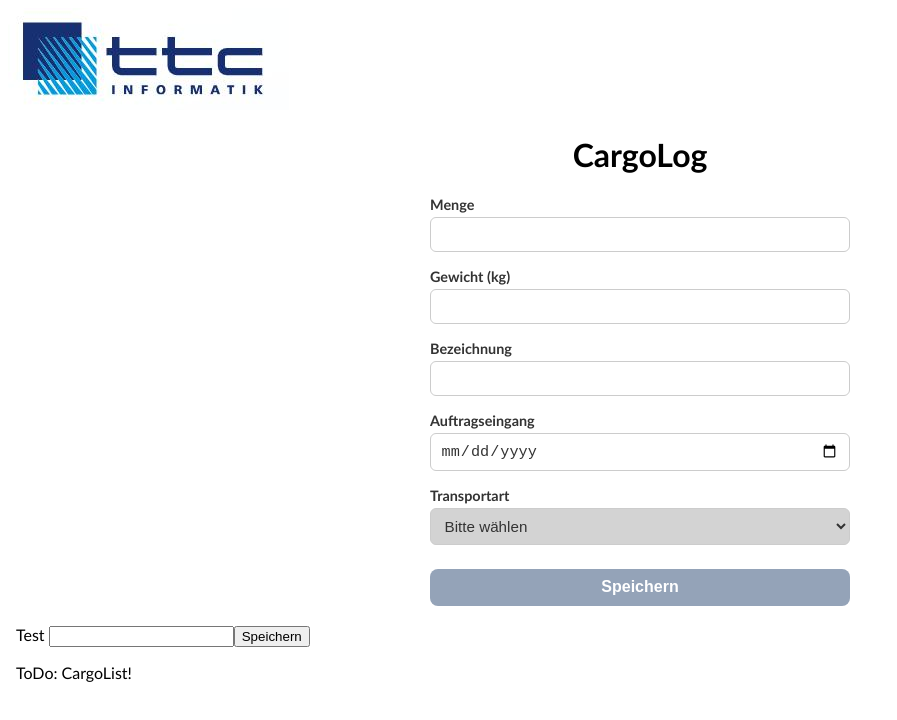
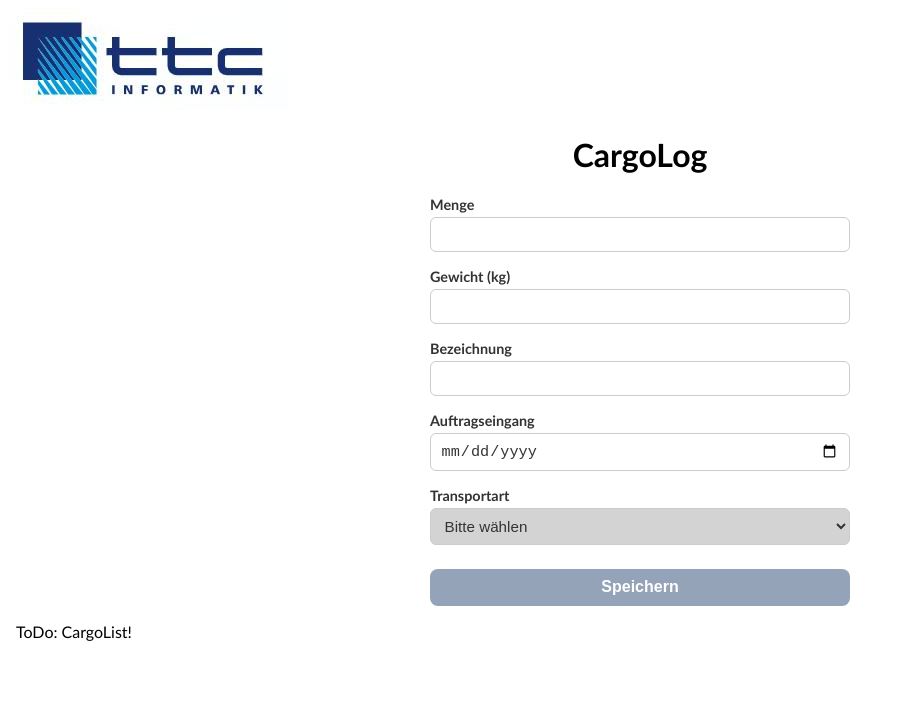
Before and after one commit to Weizenfuchs/CargoLog, an Angular app in the folder frontend/: page / in a window 1280 px wide. Shown: the top 720 px of the page, without its empty margins (0-897 px from the left). Built offline with nearby package versions, Linux system fonts and the light colour scheme.

Commit message:
Add success message handling and reset on form changes; enhance CSS for success message display

```diff
--- a/frontend/src/app/cargo/cargo-editor/cargo-editor.css
+++ b/frontend/src/app/cargo/cargo-editor/cargo-editor.css
@@ -72,3 +72,12 @@ select:has(option:checked[value=""]):not(:focus):not(:focus-within) {
   color: #dc2626; /* Rot für Fehler */
   font-size: 0.85rem;
 }
+
+.success-message {
+  background-color: #d4edda;
+  color: #155724;
+  padding: 10px;
+  border-radius: 5px;
+  margin-top: 10px;
+  border: 1px solid #c3e6cb;
+}
--- a/frontend/src/app/cargo/cargo-editor/cargo-editor.html
+++ b/frontend/src/app/cargo/cargo-editor/cargo-editor.html
@@ -12,6 +12,7 @@
       max="999"
       (keydown)="amountEvent($event)"
       #amount="ngModel"
+      (ngModelChange)="onFormChange()"
     />
     <div class="error-message" *ngIf="amount.invalid && (amount.dirty || amount.touched)">
         Die zulässige Menge beträgt zwischen 0 und 1000.
@@ -30,6 +31,7 @@
       step="0.01"
       (keydown)="weightEvent($event)"
       #weight="ngModel"
+      (ngModelChange)="onFormChange()"
     />
     <div class="error-message" *ngIf="weight.invalid && (weight.dirty || weight.touched)">
         Das Gewicht muss ein positiver Wert sein.
@@ -45,7 +47,9 @@
       ngModel
       required
       maxlength="50"
-      #description="ngModel"/>
+      #description="ngModel"
+      (ngModelChange)="onFormChange()"
+      />
     <div class="error-message" *ngIf="description.invalid && (description.dirty || description.touched)">
         Bitte geben Sie eine Bezeichnung ein.
     </div>
@@ -59,6 +63,7 @@
       name="order-date"
       ngModel
       required
+      (ngModelChange)="onFormChange()"
     />
   </label>
 
@@ -69,6 +74,7 @@
       name="transport-type"
       ngModel
       required
+      (ngModelChange)="onFormChange()"
     >
       <option value="" disabled selected>Bitte wählen</option>
       <option value="lkw">LKW</option>
@@ -84,20 +90,6 @@
 
 </form>
 
-<!-- Test:Start -->
-<br>
-<form #testForm="ngForm" (ngSubmit)="onSubmit(testForm.value)">
-  <label>
-    Test
-    <input
-      type="text"
-      name="test"
-      ngModel
-      required
-    />
-  </label>
-  <button type="submit">
-    Speichern
-  </button>
-</form>
-<!-- Test:End -->
+<div *ngIf="successMessage" class="success-message">
+  {{ successMessage }}
+</div>
--- a/frontend/src/app/cargo/cargo-editor/cargo-editor.ts
+++ b/frontend/src/app/cargo/cargo-editor/cargo-editor.ts
@@ -12,12 +12,17 @@ import { CargoService } from '../services/cargo';
 })
 export class CargoEditor {
 
+  successMessage: string = "";
+
   constructor(private cargoService: CargoService) {}
 
   onSubmit(formData: any) {
     this.cargoService.submitCargoData(formData).subscribe({
       next: (response) => {
         console.log('Erfolg:', response);
+        if (response.success) {
+          this.successMessage = response.message;
+        }
       },
       error: (error) => {
         console.error('Fehler:', error);
@@ -35,4 +40,8 @@ export class CargoEditor {
       event.preventDefault();
     }
   }
+
+  onFormChange() {
+    this.successMessage = "";
+  }
 }
```
